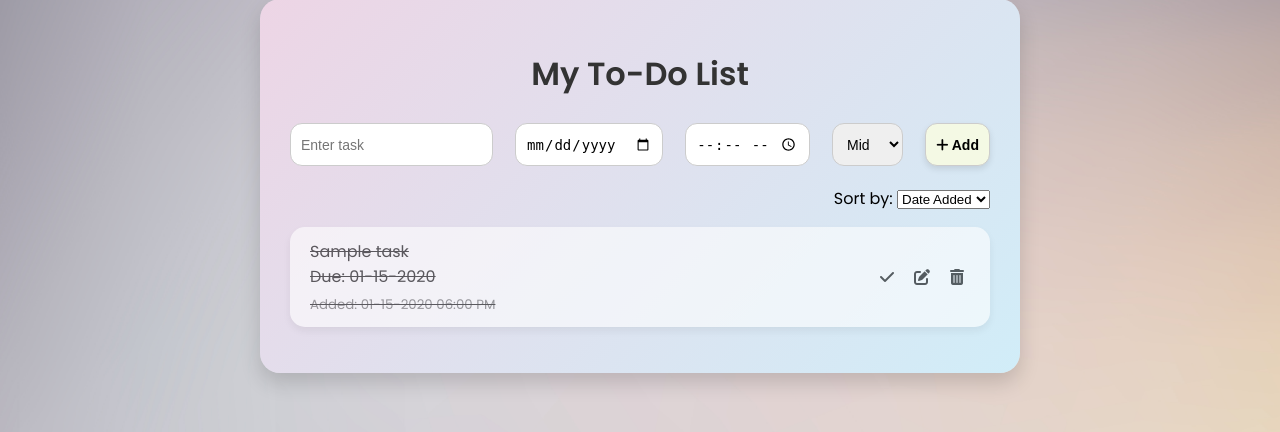
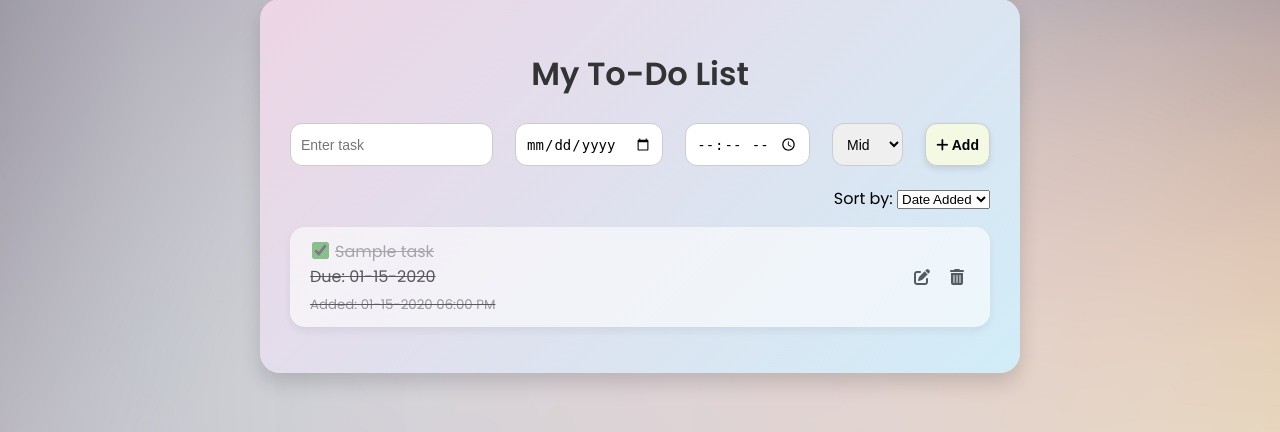
Before and after one commit to millimeter0200/cmsc128-PairProject_-Ong-Yap-, a Flask app: page / in a window 1280 px wide. Shown: the part 51-483 px from the top of the page. Run offline with Flask 3, Linux system fonts and the light colour scheme; tables that the repository leaves empty hold one stand-in row (values such as "Sample post").

Commit message:
Enhancement: changed done toggle to checkbox before title

```diff
--- a/static/script.js
+++ b/static/script.js
@@ -9,6 +9,7 @@ function el(tag, className) {
     return e;
 }
 
+// loads tasks from backend, sorted by user selection
 async function fetchTasks() {
     const sortSelect = document.getElementById('sortSelect');
     const sort = sortSelect ? sortSelect.value : 'added';
@@ -18,6 +19,8 @@ async function fetchTasks() {
     renderTaskList(tasks);
 }
 
+// displays tasks in the UI with buttons(done, edit, delete)
+// updates the frontend task list
 function renderTaskList(tasks) {
     const ul = document.getElementById('taskList');
     ul.innerHTML = '';
@@ -36,6 +39,18 @@ function renderTaskList(tasks) {
         const titleSpan = el('span', 'task-title');
         titleSpan.textContent = task.title;
 
+        // Create checkbox to toggle done state
+        const checkbox = el('input', 'toggle-checkbox');
+        checkbox.type = 'checkbox';
+        checkbox.checked = task.done; // show check if already done
+        checkbox.title = 'Mark as done';
+
+        // When checkbox is clicked, toggle the task
+        checkbox.addEventListener('change', async () => {
+            await toggleDone(task.id, task.done);
+        });
+
+
         const meta = el('div', 'task-meta');
         const dueText = el('div');
         dueText.textContent = `Due: ${task.due_date || "N/A"}`;
@@ -45,17 +60,11 @@ function renderTaskList(tasks) {
         meta.appendChild(dueText);
         meta.appendChild(addedText);
 
+        info.appendChild(checkbox);
         info.appendChild(titleSpan);
         info.appendChild(meta);
 
         const buttons = el('div', 'task-buttons');
-
-        const doneBtn = el('button');
-        doneBtn.innerHTML = '<i class="fas fa-check"></i>';
-        doneBtn.title = 'Toggle done';
-        doneBtn.addEventListener('click', async () => {
-            await toggleDone(task.id, task.done);
-        });
 
         const editBtn = el('button');
         editBtn.innerHTML = '<i class="fas fa-edit"></i>';
@@ -67,7 +76,6 @@ function renderTaskList(tasks) {
         deleteBtn.title = 'Delete task';
         deleteBtn.addEventListener('click', () => deleteTask(task.id));
 
-        buttons.appendChild(doneBtn);
         buttons.appendChild(editBtn);
         buttons.appendChild(deleteBtn);
 
@@ -77,7 +85,7 @@ function renderTaskList(tasks) {
     });
 }
 
-// Add
+// sends new task to backend
 async function addTask() {
     const title = document.getElementById('taskInput').value.trim();
     const dueDate = document.getElementById('dueDateInput').value;
@@ -102,7 +110,7 @@ async function addTask() {
     fetchTasks();
 }
 
-// Toggle done
+// marks/unmarks task as done.
 async function toggleDone(id, done) {
     const res = await fetch(`/update/${id}`, {
         method: 'PUT',
@@ -113,7 +121,7 @@ async function toggleDone(id, done) {
     fetchTasks();
 }
 
-// Start inline edit - replaces info area with inputs
+// allows editing task title, due date/time, and priority
 function startEdit(li, task) {
     const info = li.querySelector('.task-info');
     info.innerHTML = ''; // clear current display
@@ -202,7 +210,7 @@ async function deleteTask(id) {
     showSnackbarWithUndo('Task deleted');
 }
 
-// Undo delete (recreate)
+// restores deleted task
 async function undoDelete() {
     if (!lastDeletedTask) return;
     await fetch('/add', {
@@ -220,7 +228,7 @@ async function undoDelete() {
     fetchTasks();
 }
 
-// Snackbar helpers
+// snackbar helpers: show success/error messages or undo option
 function showSnackbar(message) {
     const snackbar = document.getElementById('snackbar');
     snackbar.innerHTML = message;
@@ -237,7 +245,7 @@ function showSnackbarWithUndo(message) {
     setTimeout(() => { snackbar.className = snackbar.className.replace('show', ''); }, 5000);
 }
 
-// Event bindings
+// event bindings: runs code when DOM is ready (add button, sort dropdown, initial fetch)
 document.addEventListener('DOMContentLoaded', () => {
     document.getElementById('addBtn').addEventListener('click', addTask);
     document.getElementById('sortSelect').addEventListener('change', fetchTasks);
--- a/static/style.css
+++ b/static/style.css
@@ -192,3 +192,15 @@ li.done {
 .priority-low {
     background-color: #CDECC9; /* soft green */
 }
+
+.toggle-checkbox {
+  transform: scale(1.3);
+  margin-right: 8px;
+  cursor: pointer;
+  accent-color: #4caf50; /* green checkbox color */
+}
+
+.done .task-title {
+  text-decoration: line-through;
+  color: gray;
+}
```
